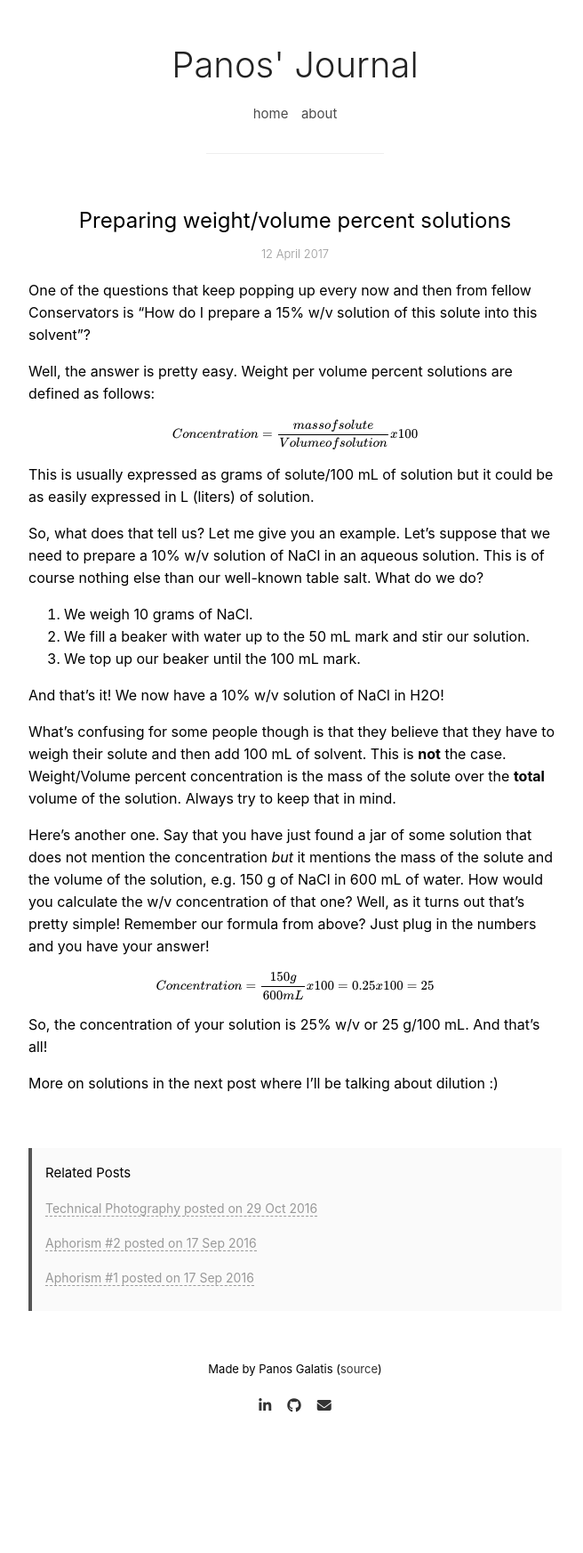
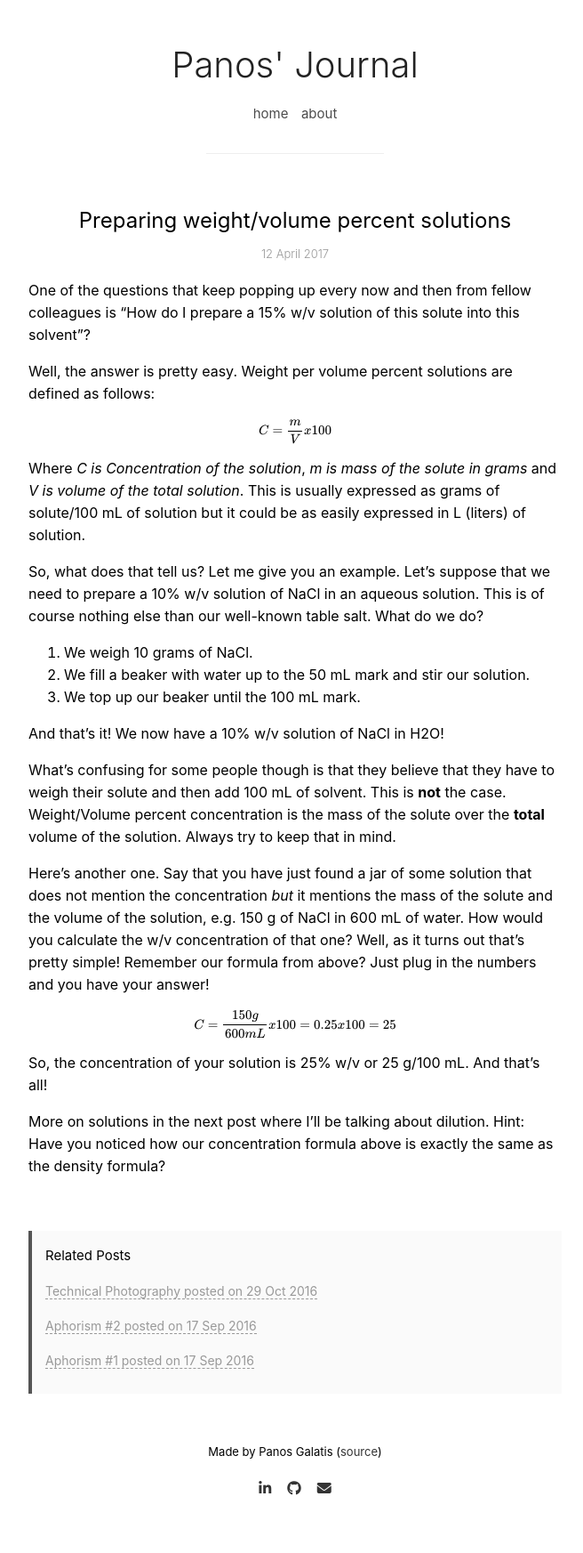
Before and after one commit to pgalatis/pgalatis.github.io, a Jekyll site: the page built from _posts/2017-04-12-preparing_weight_volume_percent_solutions.md, in a window 1280 px wide. Shown: the whole page at 89% size, without its empty margins (308-964 px from the left). Built offline with Jekyll 4.4.1, drawn with Linux system fonts in a browser that asks for light colours; nearby versions of some CDN libraries; formulas are drawn with MathJax 3; before the commit the page ends 1652 px from its top, so only the background shows below that.

Commit message:
Update 2017-04-12-preparing_weight_volume_percent_solutions.md

```diff
--- a/_posts/2017-04-12-preparing_weight_volume_percent_solutions.md
+++ b/_posts/2017-04-12-preparing_weight_volume_percent_solutions.md
@@ -4,17 +4,17 @@ title:  "Preparing weight/volume percent solutions"
 date:   2017-04-12 14:30:00 +0000
 ---
 
-One of the questions that keep popping up every now and then from fellow Conservators is "How do I prepare a 15% w/v solution of this solute into this solvent"?
+One of the questions that keep popping up every now and then from fellow colleagues is "How do I prepare a 15% w/v solution of this solute into this solvent"?
 
 Well, the answer is pretty easy. Weight per volume percent solutions are defined as follows:
 
 $$
 \begin{align}
-Concentration = \frac{mass{}of{}solute}{Volume{}of{}solution} x 100 \\
+C = \frac{m}{V} x 100
 \end{align}
 $$
 
-This is usually expressed as grams of solute/100 mL of solution but it could be as easily expressed in L (liters) of solution.
+Where *C is Concentration of the solution*, *m is mass of the solute in grams* and *V is volume of the total solution*. This is usually expressed as grams of solute/100 mL of solution but it could be as easily expressed in L (liters) of solution.
 
 So, what does that tell us? Let me give you an example. Let's suppose that we need to prepare a 10% w/v solution of NaCl in an aqueous solution. This is of course nothing else than our well-known table salt. What do we do?
 
@@ -30,10 +30,10 @@ Here's another one. Say that you have just found a jar of some solution that doe
 
 $$
 \begin{align}
-Concentration = \frac{150{}g}{600{}mL} x 100 = 0.25 x 100 = 25%
+C = \frac{150{}g}{600{}mL} x 100 = 0.25 x 100 = 25%
 \end{align}
 $$
 
 So, the concentration of your solution is 25% w/v or 25 g/100 mL. And that's all!
 
-More on solutions in the next post where I'll be talking about dilution :)
+More on solutions in the next post where I'll be talking about dilution. Hint: Have you noticed how our concentration formula above is exactly the same as the density formula?
```
